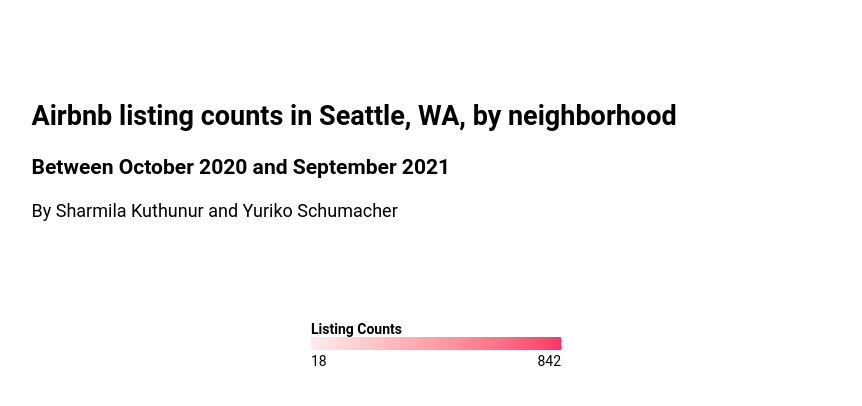
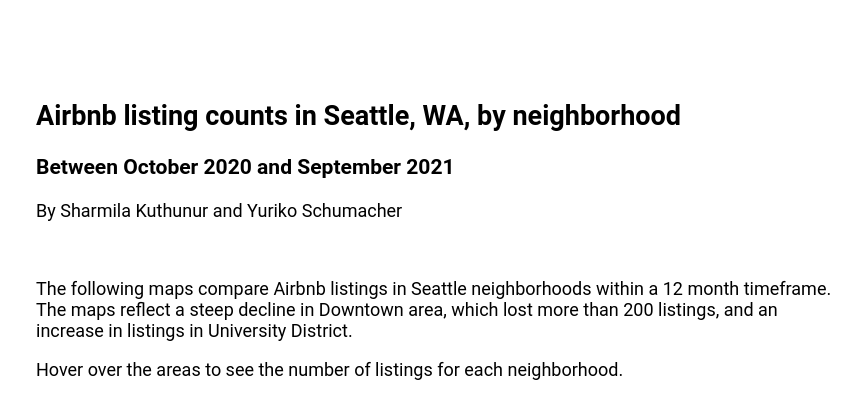
Before and after one commit to Yuriko-Schumacher/seattle-airbnb, a plain HTML site: page index.html in a window 1280 px wide. Shown: the top 406 px of the page, without its empty margins (204-1066 px from the left). Drawn offline with Linux system fonts and the light colour scheme.

Commit message:
more updates

```diff
--- a/index.html
+++ b/index.html
@@ -20,7 +20,7 @@
 		}
 
 		.container {
-			max-width: 80%;
+			width: 80%;
 			margin: 0 auto;
 			font-family: Roboto, sans-serif;
 			font-size: 18px;
@@ -28,7 +28,7 @@
 
 		.title {
 			margin: 100px auto;
-			max-width: 80%;
+			max-width: 800px;
 		}
 
 		iframe {
@@ -41,7 +41,7 @@
 
 		.legend {
 			font-size: 14px;
-			margin: 0 auto -20px auto;
+			margin: -20px auto -20px auto;
 			width: 250px;
 		}
 
@@ -79,6 +79,18 @@
 				<h2>Airbnb listing counts in Seattle, WA, by neighborhood</h2>
 				<h3>Between October 2020 and September 2021</h3>
 				<p>By Sharmila Kuthunur and Yuriko Schumacher</p>
+				<br />
+				<p>
+					The following maps compare Airbnb listings in Seattle
+					neighborhoods within a 12 month timeframe. The maps reflect
+					a steep decline in Downtown area, which lost more than 200
+					listings, and an increase in listings in University
+					District.
+				</p>
+				<p>
+					Hover over the areas to see the number of listings for each
+					neighborhood.
+				</p>
 			</div>
 			<div class="charts">
 				<div class="maps">
```
